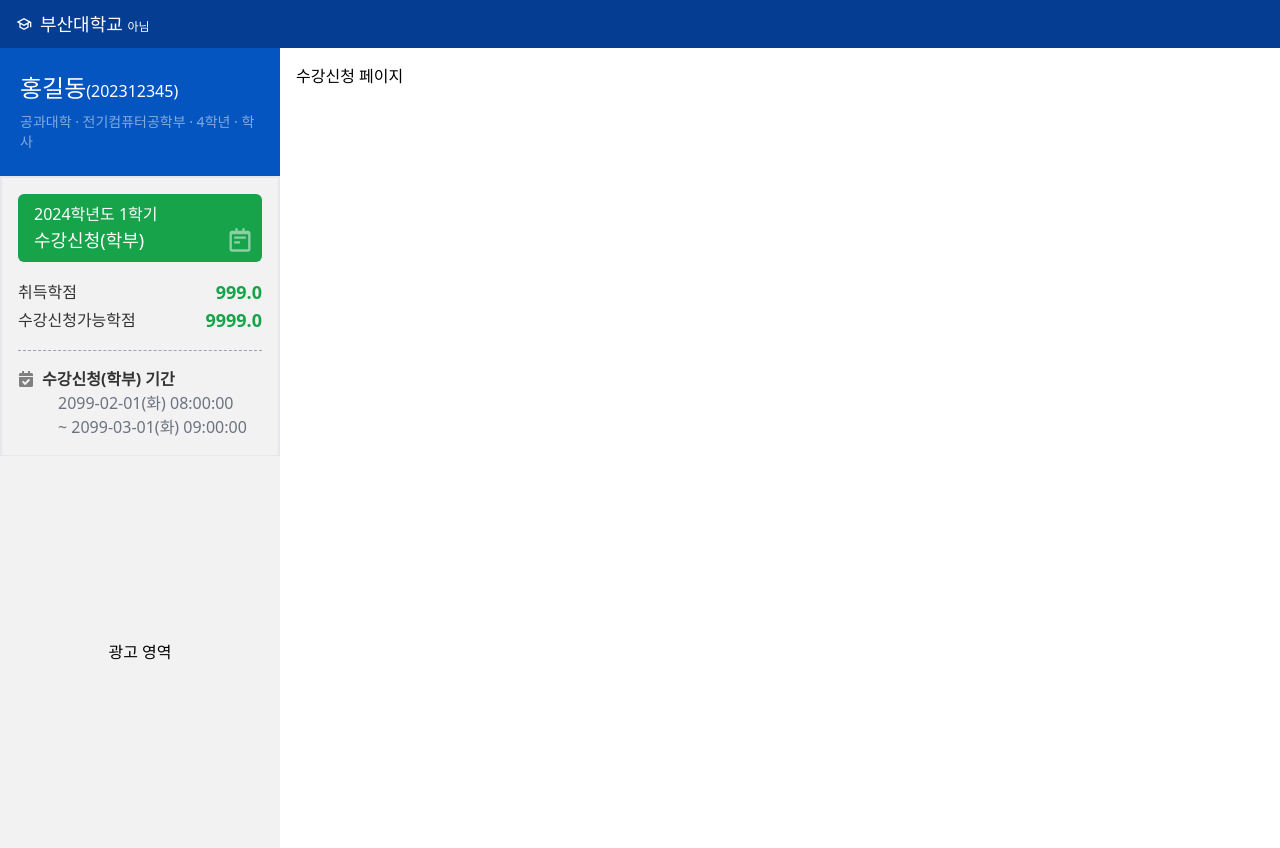
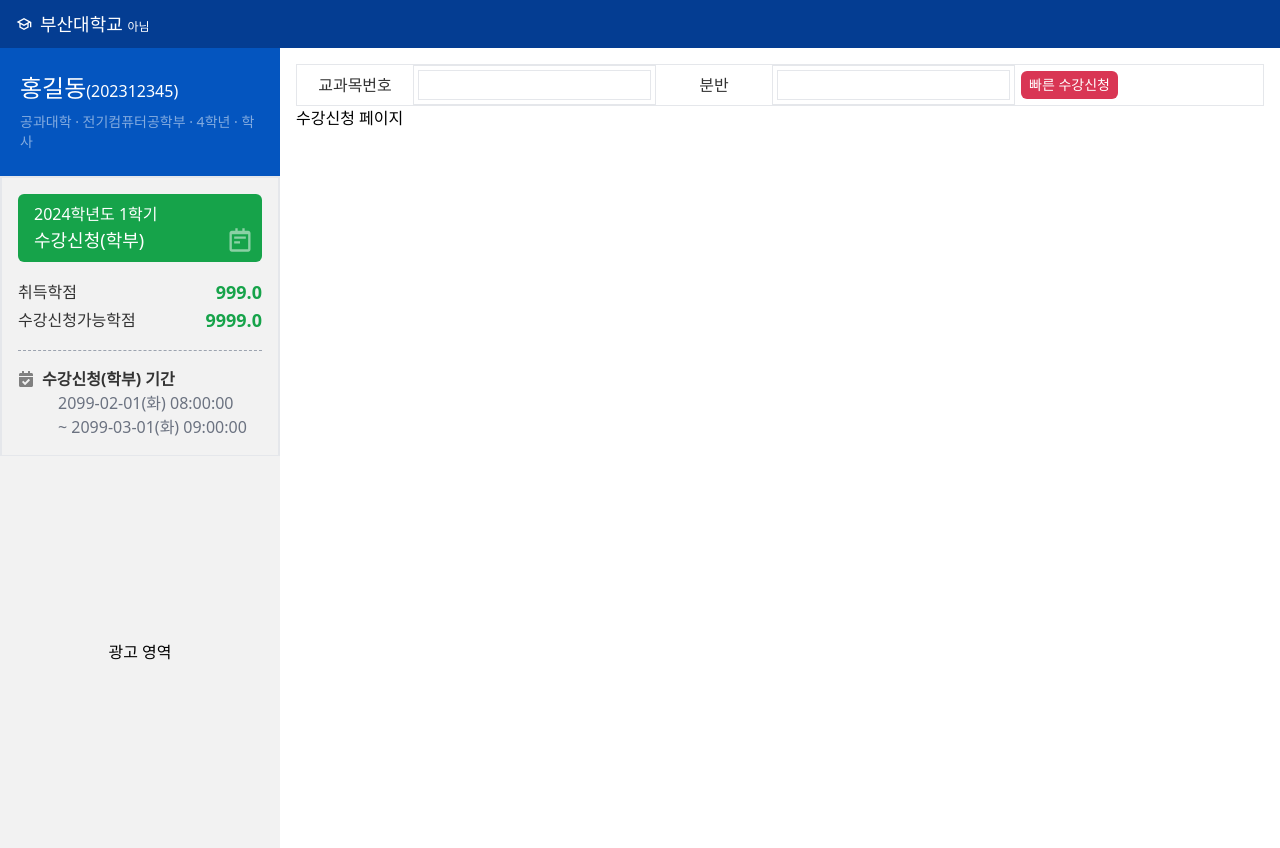
Before and after one commit to KimCookieYa/pnu-mock-sugang, a Next.js app: page /main in a window 1280 px wide. Built offline with nearby package versions, Linux system fonts and the light colour scheme.

Commit message:
feat: 교과목 검색 바 구현

```diff
--- a/src/app/main/layout.tsx
+++ b/src/app/main/layout.tsx
@@ -11,7 +11,7 @@ export default function SugangLayout({
       <SugangHeader />
       <div className="flex">
         <SugangSidebar />
-        <main className="p-16">{children}</main>
+        <main className="p-16 w-full">{children}</main>
       </div>
     </>
   );
--- a/src/app/main/page.tsx
+++ b/src/app/main/page.tsx
@@ -1,3 +1,10 @@
+import SugangSearchBar from "@/components/sugang/SugangSearchBar";
+
 export default function SugangPage() {
-  return <main className="w-full h-full">수강신청 페이지</main>;
+  return (
+    <div className="w-full h-full">
+      <SugangSearchBar />
+      <div>수강신청 페이지</div>
+    </div>
+  );
 }
--- /dev/null
+++ b/src/components/sugang/SugangSearchBar.tsx
@@ -0,0 +1,38 @@
+"use client";
+
+import { useRef } from "react";
+
+export default function SugangSearchBar() {
+  const courceIdRef = useRef<HTMLInputElement>(null);
+  const courceRoomRef = useRef<HTMLInputElement>(null);
+
+  return (
+    <form className="flex border w-full">
+      <label className="text-pnuText m-8 w-100 flex justify-center items-center">
+        교과목번호
+      </label>
+      <div className="border p-4 flex justify-center">
+        <input
+          ref={courceIdRef}
+          type="text"
+          className="border focus:outline-none"
+        />
+      </div>
+      <label className="text-pnuText m-8 w-100 flex justify-center items-center">
+        분반
+      </label>
+      <div className="border p-4 flex justify-center">
+        <input
+          ref={courceRoomRef}
+          type="text"
+          className="border focus:outline-none"
+        />
+      </div>
+      <div className="flex justify-center">
+        <button className="bg-pnuWarn text-white text-sm m-6 px-8 py-4 rounded-md">
+          빠른 수강신청
+        </button>
+      </div>
+    </form>
+  );
+}
--- a/tailwind.config.ts
+++ b/tailwind.config.ts
@@ -21,6 +21,7 @@ const config: Config = {
         pnuLightBlue: "#0455BF",
         pnuText: "#333",
         pnuBgGray: "#F2F2F2",
+        pnuWarn: "#D93654",
       },
       width: generateCSSObject("width"),
       minWidth: generateCSSObject("minWidth"),
```
